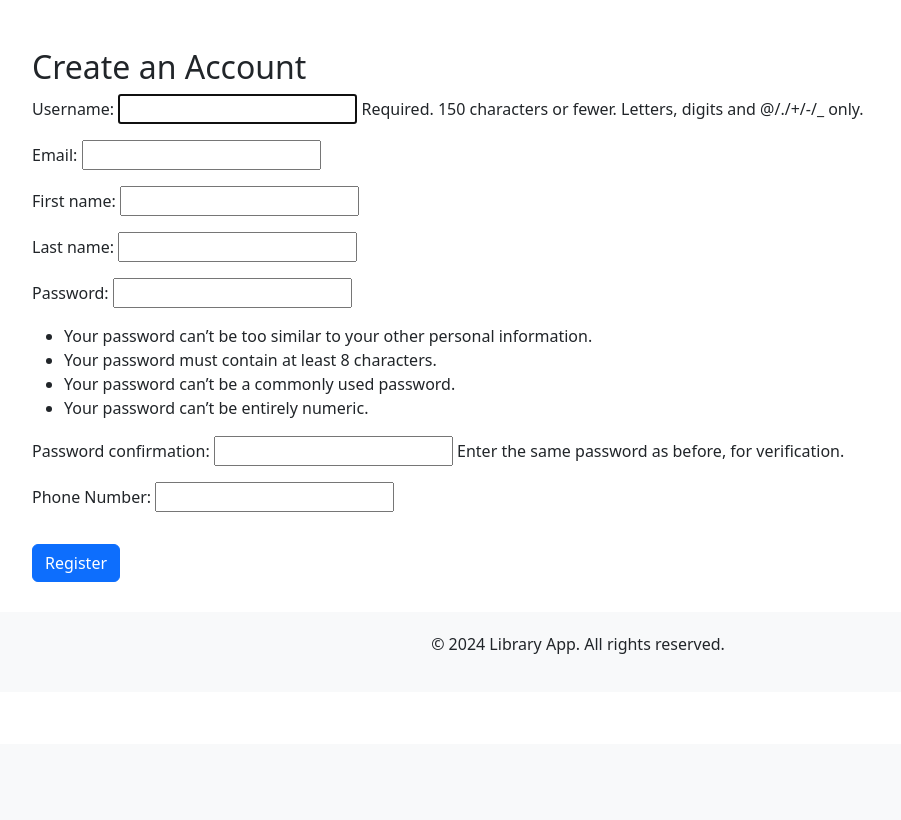
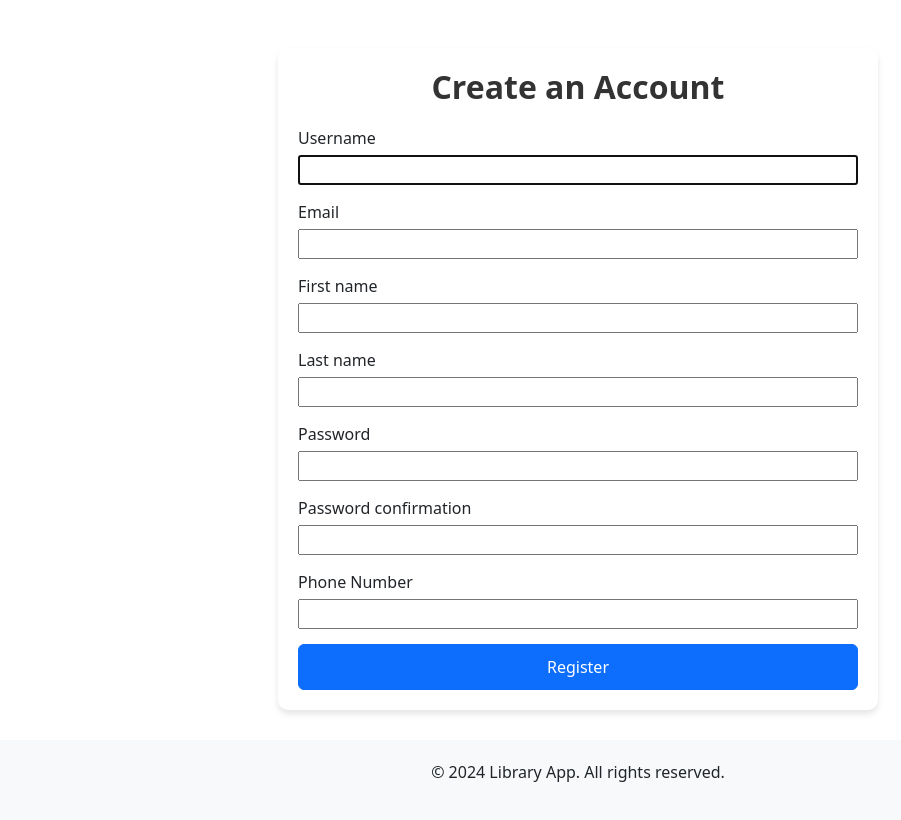
Before and after one commit to yaroslavu4/BookLibrary, a Django app: page /library/register/ in a window 1280 px wide. Shown: the part 56-876 px from the top of the page, without its empty margins (62-963 px from the left). Before the commit the page ends 710 px from the top, so only its background shows below. Run offline with Django 4.2, Linux system fonts and the light colour scheme; parts of the project's set-up code (start-up, migrations or seed data) failed here and were passed over.

Commit message:
1.new button for return book from my profile, view and url for it. 2. redesigned regestration page

```diff
--- /dev/null
+++ b/config/middleware.py
@@ -0,0 +1,14 @@
+from django.conf import settings
+
+
+class AdminCookieMiddleware:
+    def __init__(self, get_response):
+        self.get_response = get_response
+
+    def __call__(self, request):
+        # If URL starts with /admin --> use different cookie
+        if request.path.startswith('/admin'):
+            settings.SESSION_COOKIE_NAME = 'admin_sessionid'
+        else:
+            settings.SESSION_COOKIE_NAME = 'sessionid'
+        return self.get_response(request)
--- a/config/settings.py
+++ b/config/settings.py
@@ -45,6 +45,7 @@
 ]
 
 MIDDLEWARE = [
+    'config.middleware.AdminCookieMiddleware',
     'django.middleware.security.SecurityMiddleware',
     'django.contrib.sessions.middleware.SessionMiddleware',
     'django.middleware.common.CommonMiddleware',
--- a/library/templates/registration/register.html
+++ b/library/templates/registration/register.html
@@ -2,18 +2,88 @@
 
 {% block title %}Register{% endblock %}
 
+{% block extra_css %}
+<style>
+    .form-container {
+        max-width: 600px;
+        margin: auto;
+        background: #fff;
+        padding: 20px;
+        border-radius: 10px;
+        box-shadow: 0 4px 6px rgba(0, 0, 0, 0.1);
+    }
+
+    .form-title {
+        margin-bottom: 20px;
+        font-weight: bold;
+        color: #333;
+    }
+
+    .form-control {
+        width: 100%;
+        padding: 10px;
+        margin-top: 5px;
+        border-radius: 5px;
+    }
+
+    .form-control:focus {
+        border-color: #007bff;
+        box-shadow: 0 0 4px rgba(0, 123, 255, 0.5);
+    }
+
+    .form-group {
+        display: flex;
+        flex-direction: column;
+        align-items: flex-start;
+        margin-bottom: 15px;
+    }
+
+    .form-group label {
+        width: 100%;
+        font-weight: normal;
+        margin-bottom: 5px;
+    }
+
+    .form-group input {
+        width: 100%;
+    }
+
+    .form-container .btn-primary {
+        width: 100%;
+        padding: 10px;
+    }
+
+    .alert {
+        margin-top: 10px;
+    }
+
+
+</style>
+{% endblock %}
+
 {% block content %}
 <div class="container mt-5">
-    <h2>Create an Account</h2>
-
-
+    <div class="form-container">
+        <h2 class="form-title text-center">Create an Account</h2>
         <form method="POST">
             {% csrf_token %}
-        {{ form.as_p }}
+
+            <!-- Form Fields -->
+            {% for field in form %}
+            <div class="form-group">
+                <label for="{{ field.id_for_label }}" class="form-label">{{ field.label }}</label>
+                {{ field }}
+                {% if field.errors %}
+                <div class="text-danger small">
+                    {{ field.errors|join:", " }}
+                </div>
+                {% endif %}
+            </div>
+            {% endfor %}
 
             <!-- Form Errors -->
             {% if form.errors %}
-        <div class="alert alert-danger mt-3">
+            <div class="alert alert-danger">
                 <ul>
                     {% for field, errors in form.errors.items %}
                     {% for error in errors %}
@@ -24,7 +94,8 @@
             </div>
             {% endif %}
 
-        <button type="submit" class="btn btn-primary mt-3">Register</button>
+            <button type="submit" class="btn btn-primary">Register</button>
         </form>
     </div>
+</div>
 {% endblock %}
--- a/library/urls.py
+++ b/library/urls.py
@@ -10,6 +10,7 @@
     ReaderDetailView,
     MyProfileView,
     register,
+    ReturnBookView,
 )
 
 urlpatterns = [
@@ -23,4 +24,5 @@
     path('logout/', LogoutView.as_view(next_page='book-list'), name='logout'),
     path('my-profile/', MyProfileView.as_view(), name='my-profile'),
     path('register/', register, name='register'),
+    path('return-book/<int:pk>/', ReturnBookView.as_view(), name='return-book'),
 ]
--- a/library/views.py
+++ b/library/views.py
@@ -1,7 +1,11 @@
 from datetime import timedelta
+
+from django.urls import reverse
+from django.views import generic
 
 from django.contrib import messages
 from django.contrib.auth.mixins import LoginRequiredMixin, UserPassesTestMixin
+from django.http import Http404
 from django.shortcuts import get_object_or_404, redirect, render
 from django.utils import timezone
 from django.utils.timezone import now
@@ -216,3 +220,46 @@
     else:
         form = CustomUserCreationForm()
     return render(request, 'registration/register.html', {'form': form})
+
+
+class ReturnBookView(generic.View):
+    def post(self, request, pk):
+        loan = get_object_or_404(Loan, pk=pk)
+
+        if loan.reader.user != request.user:
+            raise Http404("You cannot return this book.")
+
+        # All reservations
+        reservations = Reservation.objects.filter(book=loan.book).order_by('reserved_at').exists()
+
+        # There is a waitlist for this book
+        if reservations:
+            # Get first one
+            reservation = reservations.first()
+
+            # new loan
+            Loan.objects.create(
+                book=loan.book,
+                reader=reservation.reader,
+                date_due=timezone.now() + LoanPeriod.STANDARD.duration,
+            )
+
+            # Delete that reservation
+            reservation.delete()
+
+            message = f'Your book "{loan.book.title}" has been successfully returned and assigned to {reservation.reader.user.username}.'
+
+        # No waitlist for this book
+        else:
+            loan.date_returned = timezone.now()
+            loan.save()
+
+            # Book becomes available
+            loan.book.is_active = True
+            loan.book.save()
+
+            message = f'Your book "{loan.book.title}" has been successfully returned and is now available for others.'
+
+        # messages.success(request, message)
+        # for unknow reason message pops up on 'book-detail' view, so I hid it for now
+        return redirect(reverse('my-profile'))
```
Also changed, not shown: library/templates/readers/my_profile.html (+33 -0 lines). Lines whose indentation alone changed are shown as unchanged.
